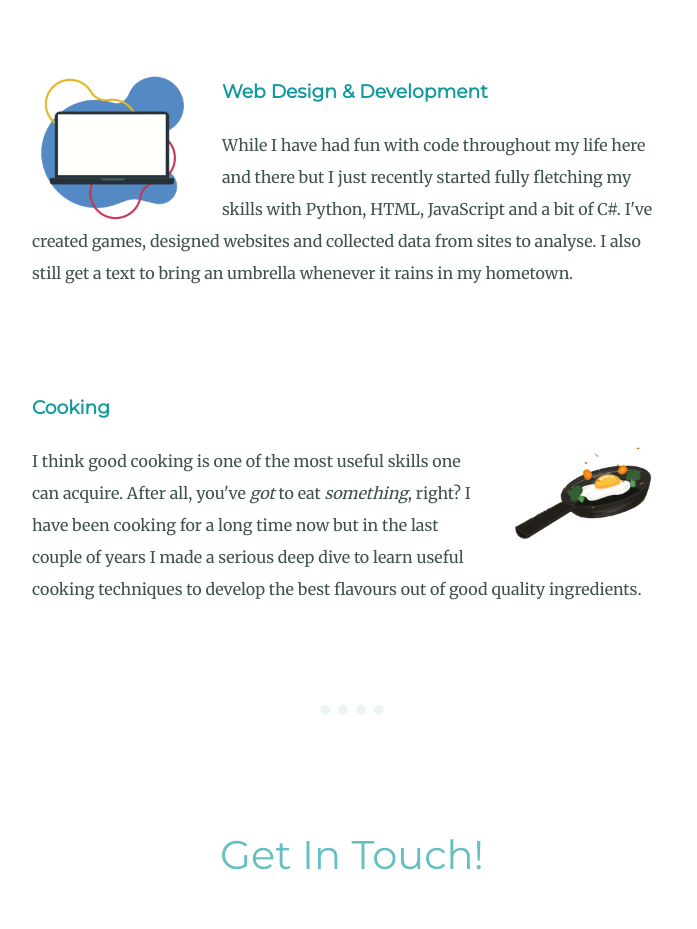
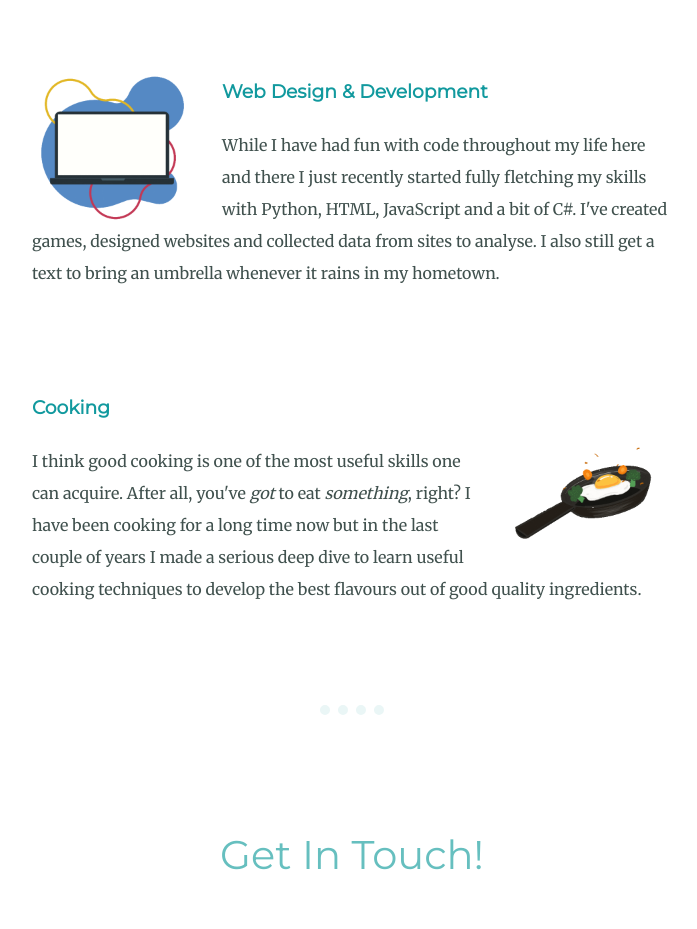
Before and after one commit to MairzyDoats/cv, a plain HTML site: page index.html in a window 1280 px wide. Shown: the part 1500-2429 px from the top of the page, without its empty margins (288-985 px from the left). Drawn offline with Linux system fonts and the light colour scheme.

Commit message:
Update index.html

```diff
--- a/index.html
+++ b/index.html
@@ -31,7 +31,7 @@
       <div class="skill-row">
         <img class="coding-img" src="images/coding.gif" alt="coding-gif">
         <h3>Web Design & Development</h3>
-        <p>While I have had fun with code throughout my life here and there but I just recently started fully fletching my skills with Python, HTML, JavaScript and a bit of C#. I've created games, designed websites and collected data from sites to analyse. I also still get a text to bring an umbrella whenever it rains in my hometown.</p>
+        <p>While I have had fun with code throughout my life here and there I just recently started fully fletching my skills with Python, HTML, JavaScript and a bit of C#. I've created games, designed websites and collected data from sites to analyse. I also still get a text to bring an umbrella whenever it rains in my hometown.</p>
       </div>
       <div class="skill-row">
         <img class="cooking-img" src="images/cooking.gif" alt="cooking-gif">
```
